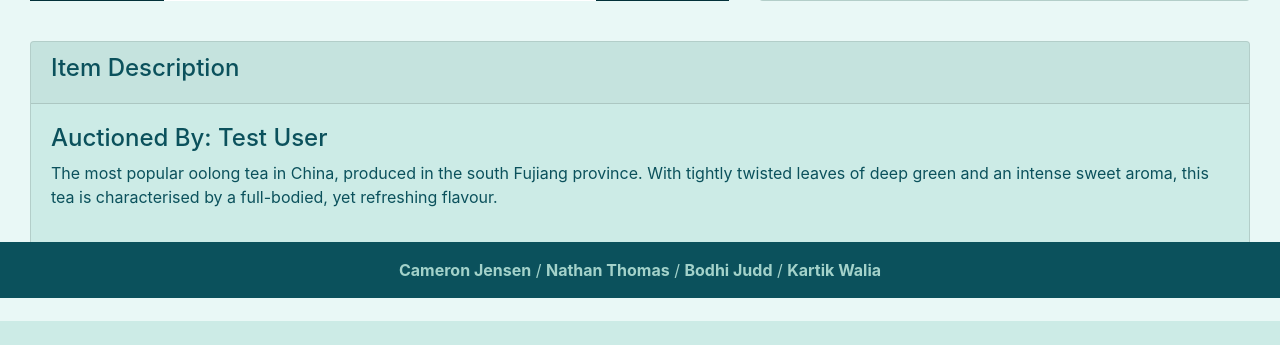
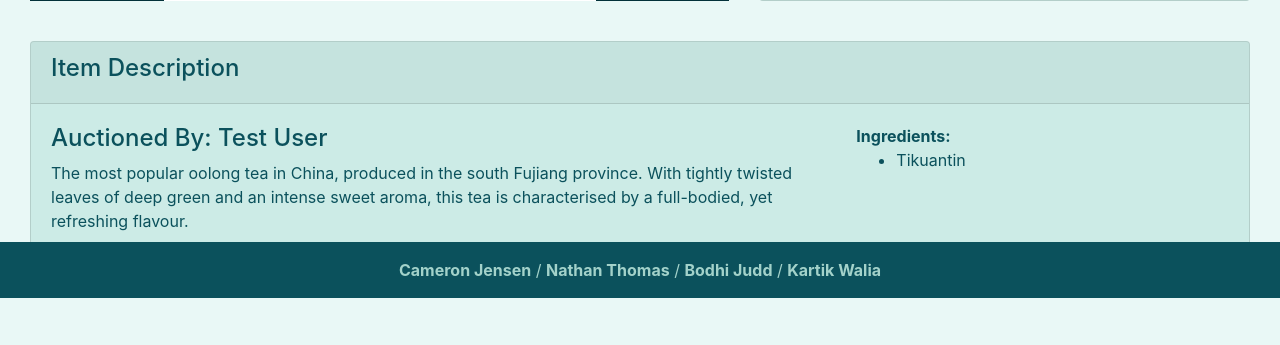
Before and after one commit to BlackIsBlack/teahouse-auctions, a Flask app: page /tea/1 in a window 1280 px wide. Shown: the part 502-847 px from the top of the page. Before the commit the page ends 823 px from the top, so only its background shows below. Run offline with Flask 2, Linux system fonts and the light colour scheme; data comes from the database, SQL or seed files in the repository; some libraries are stand-ins or nearby versions.

Commit message:
Item details now display more information

```diff
--- a/auction/items.py
+++ b/auction/items.py
@@ -35,7 +35,8 @@ def display(id):
       if(current_user.id == currentItem.user_id):
         bidList = Bid.query.filter_by(listing_id = currentItem.id).order_by(desc(Bid.bid_time))
 
-    return render_template('items/details.html', auctionListing=currentItem, timeLeft=str(remainingTime)[:-7], username=userName, bidList=bidList)
+    ingredientList = currentItem.tea_name.split(',')
+    return render_template('items/details.html', auctionListing=currentItem, timeLeft=str(remainingTime)[:-7], username=userName, bidList=bidList, ingredients=ingredientList)
   except:
     return render_template('errorpage.html')
 
--- a/auction/templates/items/details.html
+++ b/auction/templates/items/details.html
@@ -85,8 +85,22 @@
                     <h4>Item Description</h4>
                 </div>
                 <div class="card-body">
-                    <h4>Auctioned By: {{username}}</h4>
-                    <p>{{auctionListing.description}}</p>
+                    <div class="row">
+                        <div class="col-8">
+                            <h4>Auctioned By: {{username}}</h4>
+                            <p>{{auctionListing.description}}</p>
+                        </div>
+                        <div class="col">
+                            <b>Ingredients:</b><br>
+                            <ul>
+                                {% for ingredient in ingredients %}
+                                <li>{{ingredient}}</li>
+                                {%endfor%}
+
+                            </ul>
+
+                        </div>
+                    </div>
                 </div>
             </div>
         </div>
```
